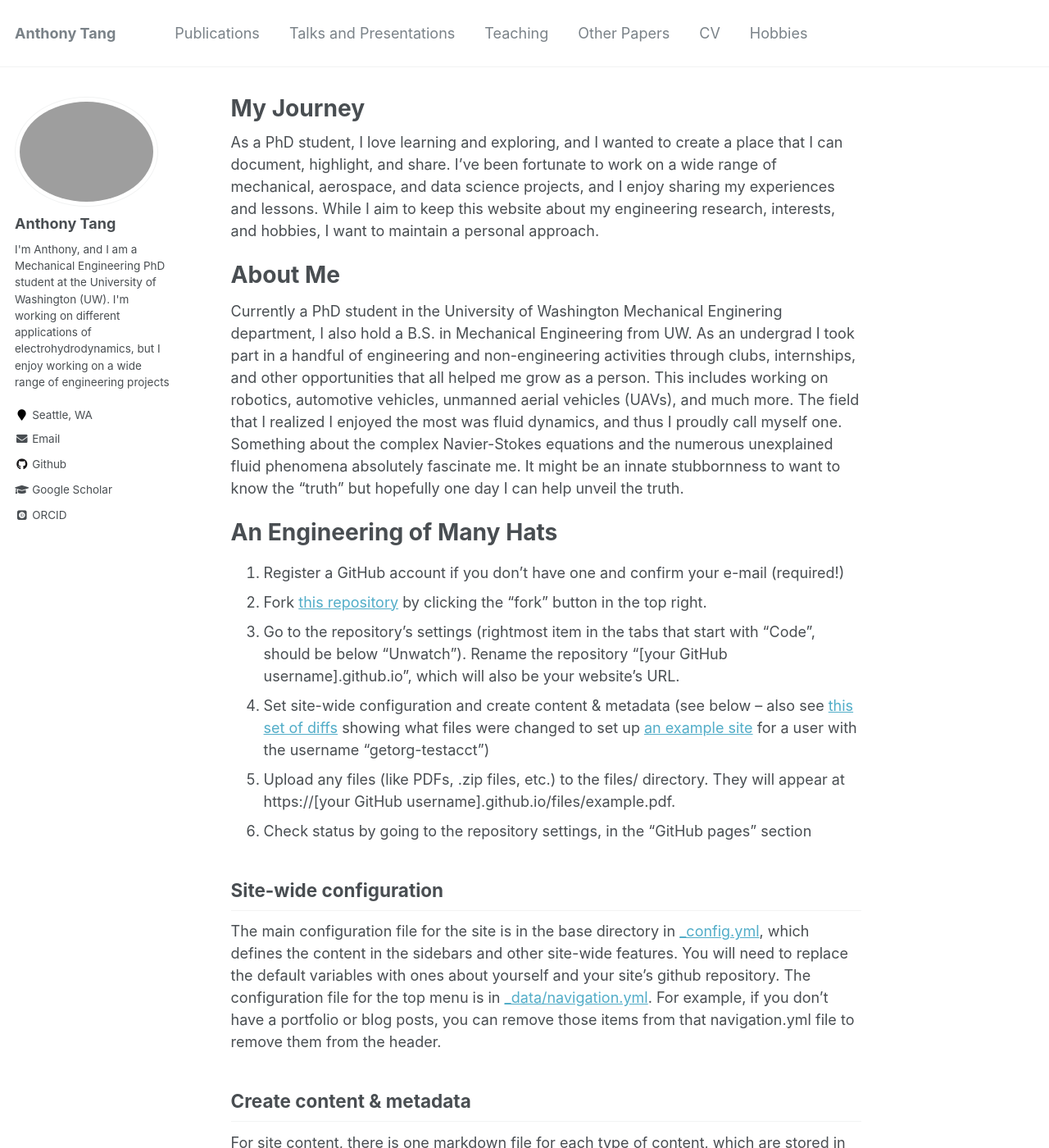
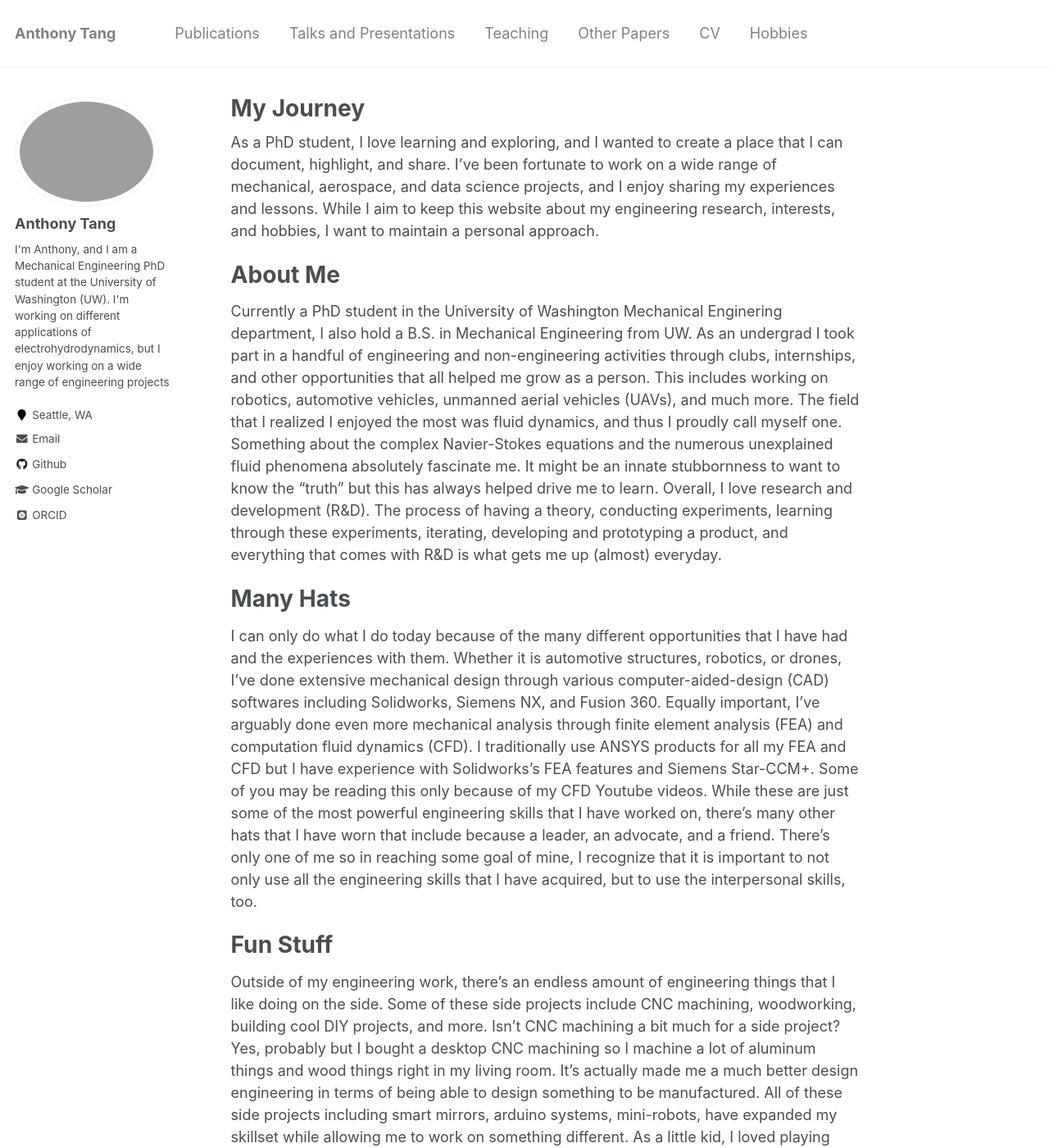
Before and after one commit to antang808/academic, a Jekyll site: the page built from _pages/about.md, in a window 1280 px wide and 1400 px high. Shown: the whole window at 82% size. Built offline with Jekyll 4.4.1, drawn with Linux system fonts in a browser that asks for light colours; some web fonts are replaced; some of the changed text lies outside the part shown.

Commit message:
Update about.md

```diff
--- a/_pages/about.md
+++ b/_pages/about.md
@@ -12,37 +12,12 @@ As a PhD student, I love learning and exploring, and I wanted to create a place
 
 About Me
 ======
-Currently a PhD student in the University of Washington Mechanical Enginering department, I also hold a B.S. in Mechanical Engineering from UW.  As an undergrad I took part in a handful of engineering and non-engineering activities through clubs, internships, and other opportunities that all helped me grow as a person.  This includes working on robotics, automotive vehicles, unmanned aerial vehicles (UAVs), and much more.  The field that I realized I enjoyed the most was fluid dynamics, and thus I proudly call myself one.  Something about the complex Navier-Stokes equations and the numerous unexplained fluid phenomena absolutely fascinate me.  It might be an innate stubbornness to want to know the "truth" but hopefully one day I can help unveil the truth.
+Currently a PhD student in the University of Washington Mechanical Enginering department, I also hold a B.S. in Mechanical Engineering from UW.  As an undergrad I took part in a handful of engineering and non-engineering activities through clubs, internships, and other opportunities that all helped me grow as a person.  This includes working on robotics, automotive vehicles, unmanned aerial vehicles (UAVs), and much more.  The field that I realized I enjoyed the most was fluid dynamics, and thus I proudly call myself one.  Something about the complex Navier-Stokes equations and the numerous unexplained fluid phenomena absolutely fascinate me.  It might be an innate stubbornness to want to know the "truth" but this has always helped drive me to learn.  Overall, I love research and development (R&D).  The process of having a theory, conducting experiments, learning through these experiments, iterating, developing and prototyping a product, and everything that comes with R&D is what gets me up (almost) everyday.
 
-An Engineering of Many Hats
+Many Hats
 ======
-1. Register a GitHub account if you don't have one and confirm your e-mail (required!)
-1. Fork [this repository](https://github.com/academicpages/academicpages.github.io) by clicking the "fork" button in the top right.
-1. Go to the repository's settings (rightmost item in the tabs that start with "Code", should be below "Unwatch"). Rename the repository "[your GitHub username].github.io", which will also be your website's URL.
-1. Set site-wide configuration and create content & metadata (see below -- also see [this set of diffs](http://archive.is/3TPas) showing what files were changed to set up [an example site](https://getorg-testacct.github.io) for a user with the username "getorg-testacct")
-1. Upload any files (like PDFs, .zip files, etc.) to the files/ directory. They will appear at https://[your GitHub username].github.io/files/example.pdf.
-1. Check status by going to the repository settings, in the "GitHub pages" section
+I can only do what I do today because of the many different opportunities that I have had and the experiences with them.  Whether it is automotive structures, robotics, or drones, I've done extensive mechanical design through various computer-aided-design (CAD) softwares including Solidworks, Siemens NX, and Fusion 360.  Equally important, I've arguably done even more mechanical analysis through finite element analysis (FEA) and computation fluid dynamics (CFD).  I traditionally use ANSYS products for all my FEA and CFD but I have experience with Solidworks's FEA features and Siemens Star-CCM+.  Some of you may be reading this only because of my CFD Youtube videos.  While these are just some of the most powerful engineering skills that I have worked on, there's many other hats that I have worn that include because a leader, an advocate, and a friend.  There's only one of me so in reaching some goal of mine, I recognize that it is important to not only use all the engineering skills that I have acquired, but to use the interpersonal skills, too.
 
-Site-wide configuration
-------
-The main configuration file for the site is in the base directory in [_config.yml](https://github.com/academicpages/academicpages.github.io/blob/master/_config.yml), which defines the content in the sidebars and other site-wide features. You will need to replace the default variables with ones about yourself and your site's github repository. The configuration file for the top menu is in [_data/navigation.yml](https://github.com/academicpages/academicpages.github.io/blob/master/_data/navigation.yml). For example, if you don't have a portfolio or blog posts, you can remove those items from that navigation.yml file to remove them from the header.
-
-Create content & metadata
-------
-For site content, there is one markdown file for each type of content, which are stored in directories like _publications, _talks, _posts, _teaching, or _pages. For example, each talk is a markdown file in the [_talks directory](https://github.com/academicpages/academicpages.github.io/tree/master/_talks). At the top of each markdown file is structured data in YAML about the talk, which the theme will parse to do lots of cool stuff. The same structured data about a talk is used to generate the list of talks on the [Talks page](https://academicpages.github.io/talks), each [individual page](https://academicpages.github.io/talks/2012-03-01-talk-1) for specific talks, the talks section for the [CV page](https://academicpages.github.io/cv), and the [map of places you've given a talk](https://academicpages.github.io/talkmap.html) (if you run this [python file](https://github.com/academicpages/academicpages.github.io/blob/master/talkmap.py) or [Jupyter notebook](https://github.com/academicpages/academicpages.github.io/blob/master/talkmap.ipynb), which creates the HTML for the map based on the contents of the _talks directory).
-
-**Markdown generator**
-
-I have also created [a set of Jupyter notebooks](https://github.com/academicpages/academicpages.github.io/tree/master/markdown_generator
-) that converts a CSV containing structured data about talks or presentations into individual markdown files that will be properly formatted for the academicpages template. The sample CSVs in that directory are the ones I used to create my own personal website at stuartgeiger.com. My usual workflow is that I keep a spreadsheet of my publications and talks, then run the code in these notebooks to generate the markdown files, then commit and push them to the GitHub repository.
-
-How to edit your site's GitHub repository
-------
-Many people use a git client to create files on their local computer and then push them to GitHub's servers. If you are not familiar with git, you can directly edit these configuration and markdown files directly in the github.com interface. Navigate to a file (like [this one](https://github.com/academicpages/academicpages.github.io/blob/master/_talks/2012-03-01-talk-1.md) and click the pencil icon in the top right of the content preview (to the right of the "Raw | Blame | History" buttons). You can delete a file by clicking the trashcan icon to the right of the pencil icon. You can also create new files or upload files by navigating to a directory and clicking the "Create new file" or "Upload files" buttons.
-
-Example: editing a markdown file for a talk
-![Editing a markdown file for a talk](/images/editing-talk.png)
-
-For more info
-------
-More info about configuring academicpages can be found in [the guide](https://academicpages.github.io/markdown/). The [guides for the Minimal Mistakes theme](https://mmistakes.github.io/minimal-mistakes/docs/configuration/) (which this theme was forked from) might also be helpful.
+Fun Stuff
+======
+Outside of my engineering work, there's an endless amount of engineering things that I like doing on the side.  Some of these side projects include CNC machining, woodworking, building cool DIY projects, and more.  Isn't CNC machining a bit much for a side project?  Yes, probably but I bought a desktop CNC machining so I machine a lot of aluminum things and wood things right in my living room.  It's actually made me a much better design engineering in terms of being able to design something to be manufactured.  All of these side projects including smart mirrors, arduino systems, mini-robots, have expanded my skillset while allowing me to work on something different.  As a little kid, I loved playing with Legos, and these side projects give me just as much joy, if not more.
```
